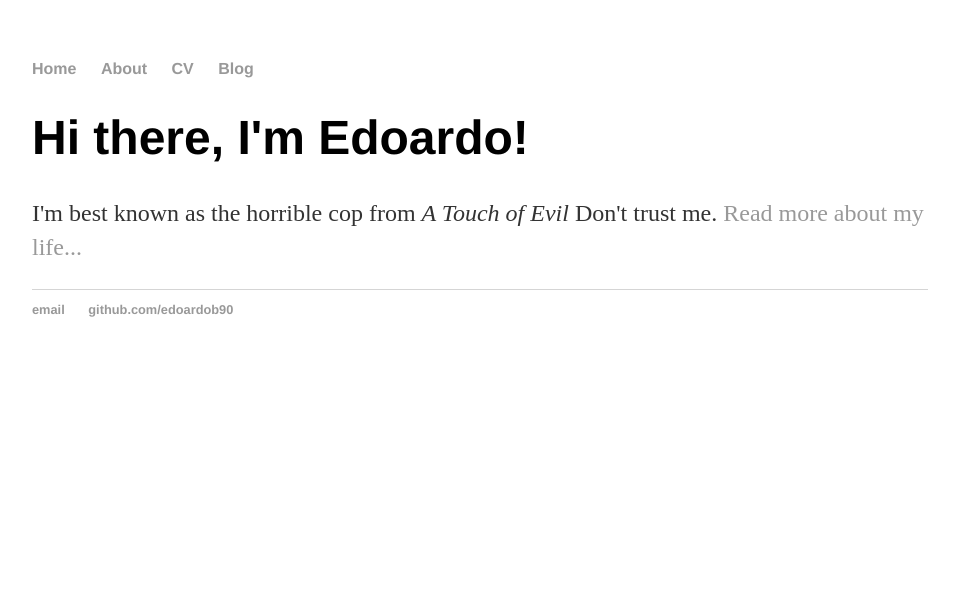
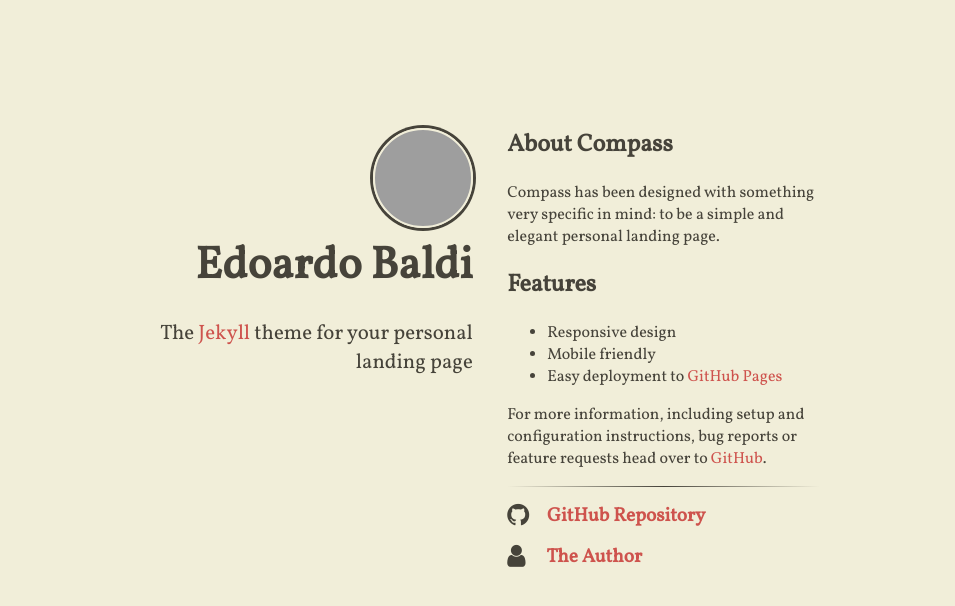
Before and after one commit to edoardob90/edoardob90.github.io, a Jekyll site: the page built from index.html, in a window 1280 px wide. Shown: the top 606 px of the page, without its empty margins (160-1115 px from the left). Built offline with Jekyll 4.4.1, drawn with Linux system fonts in a browser that asks for light colours; nearby versions of some CDN libraries; grey boxes are pictures that could not be loaded.

Commit message:
Updating theme to 'compass'

```diff
--- a/_config.yaml
+++ b/_config.yaml
@@ -1,2 +1,28 @@
+# base configuration
 name: Edoardo Baldi
 markdown: kramdown
+highlighter: rouge
+
+# compass configuration
+compass:
+  # an avatar or logo (optional)
+  logo: "/images/compass.png"
+  # author will appear under the avatar (optional)
+  author: "Edoardo Baldi"
+  # tagline will appear under the title (optional)
+  tagline: "The <a href='http://jekyllrb.com'>Jekyll</a> theme for your personal landing page"
+  # if include_content is true, the contents of the content.html include will be
+  # added right above the generated item list, if present
+  include_content: true
+  # if include_analytics is true, the content of the analytics.html include will
+  # be added at the end of the <head> section. You can add your Google Analytics
+  # Tracking Code to that file.
+  include_analytics: false
+  # Twitter @username (as defined by the Twitter Card specs)
+  twitter: "compass"
+
+# permalinks
+permalink: pretty
+
+# exclude
+exclude: ["CNAME", "Gemfile", "Gemfile.lock", "LICENSE", "README.md"]
--- /dev/null
+++ b/_includes/analytics.html
@@ -0,0 +1,2 @@
+<!-- Here you can add your Google Analytics Tracking code. If you do so, do not
+forget to set the include_analytics attribute to true on the _config.yml file -->
--- /dev/null
+++ b/_includes/content.html
@@ -0,0 +1,24 @@
+<h2>About Compass</h2>
+<p>Compass has been designed with something very specific in mind: to be a simple and elegant personal landing page.</p>
+
+<h2>Features</h2>
+<ul>
+  <li>Responsive design</li>
+  <li>Mobile friendly</li>
+  <li>Easy deployment to <a href="https://pages.github.com/">GitHub Pages</a></li>
+</ul>
+
+<p>For more information, including setup and configuration instructions, bug reports or feature requests head over to <a href="https://github.com/excentris/compass">GitHub</a>.</p>
+
+<hr />
+
+<ul class="fa-ul main-list">
+  <li class="main-list-item">
+    <span class="fa fa-github fa-lg main-list-item-icon"></span>
+    <a href="https://github.com/excentris/compass">GitHub Repository</a>
+  </li>
+  <li class="main-list-item">
+    <span class="fa fa-user fa-lg main-list-item-icon"></span>
+    <a href="http://excentris.net">The Author</a>
+  </li>
+</ul>
--- /dev/null
+++ b/_includes/head.html
@@ -0,0 +1,43 @@
+<head>
+  <meta http-equiv="content-type" content="text/html; charset=utf-8">
+  <meta name="viewport" content="width=device-width, initial-scale=1.0">
+  <title>{% if site.compass.author %}{{ site.compass.author }} &#8226; {% endif %}{{ site.compass.tagline | strip_html }}</title>
+
+  <link rel="apple-touch-icon" href="{{ site.baseurl }}{{ site.compass.logo }}"/>
+  <link rel="shortcut icon" sizes="16x16 24x24 32x32 48x48 64x64" href="{{ site.url }}{{ site.baseurl }}/favicon.ico" />
+
+  <link rel="stylesheet" href="{{ site.baseurl }}/assets/normalize.css">
+  <link rel="stylesheet" href="{{ site.baseurl }}/assets/main.css">
+  <link href="//maxcdn.bootstrapcdn.com/font-awesome/4.2.0/css/font-awesome.min.css" rel="stylesheet">
+  <link href='https://fonts.googleapis.com/css?family=Vollkorn' rel='stylesheet' type='text/css'>
+
+  <link rel="canonical" href="{{ site.url }}{{ site.baseurl }}{{ page.url }}">
+
+  <meta name="author" content="{{ site.compass.author }}">
+  <meta name="description" content="{{ site.compass.tagline }}"/>
+
+  <!-- Open Graph tags -->
+  <meta property="og:type" content="website"/>
+  <meta property="og:title" content="{{ site.compass.tagline }}"/>
+  <meta property="og:url" content="{{ site.url }}{{ site.baseurl }}{{ page.url }}"/>
+  <meta property="og:image" content="{{ site.url }}{{ site.baseurl }}{{ site.compass.logo }}"/>
+  <meta property="og:description" content="{{ site.compass.description }}"/>
+  <meta property="og:site_name" content="{{ site.compass.tagline }}">
+
+  <!-- Twitter Card tags -->
+  <meta name="twitter:card" content="summary">
+  <meta name="twitter:title" content="{{ site.compass.tagline }}">
+  {% if site.twitter.site %}
+  <meta name="twitter:site" content="{{ site.twitter.site }}">
+  {% endif %}
+  {% if site.twitter.creator %}
+  <meta name="twitter:creator" content="{{ site.twitter.creator }}">
+  {% endif %}
+  <meta name="twitter:url" content="{{ site.url }}{{ site.baseurl }}{{ page.url }}">
+  <meta name="twitter:description" content="{{ site.compass.description }}">
+  <meta name="twitter:image:src" content="{{ site.url }}{{ site.baseurl }}{{ site.compass.logo }}">
+
+  {% if site.compass.include_analytics %}
+  {% include analytics.html %}
+  {% endif %}
+</head>
--- /dev/null
+++ b/_layouts/base.html
@@ -0,0 +1,9 @@
+<!DOCTYPE html>
+<html>
+  {% include head.html %}
+  <body>
+
+  {{ content }}
+
+  </body>
+</html>
--- /dev/null
+++ b/assets/main.scss
@@ -0,0 +1,150 @@
+---
+---
+
+$text-color: #46433A;
+$anchor-text-color: #CE534D;
+$background-color: #F1EED9;
+
+body {
+	font-family: 'Vollkorn', serif;
+	color: $text-color;
+	background-color: $background-color;
+}
+
+header,
+main {
+	padding: 0 20px;
+}
+
+/*** wrapper div for both header and main ***/
+.wrapper {
+	margin-top: 10%;
+}
+
+/*** anchor tags ***/
+a:link,
+a:visited,
+a:hover,
+a:active {
+	color: $anchor-text-color;
+	text-decoration: none;
+}
+
+a:hover {
+	text-decoration: underline;
+}
+
+
+/*** main content list ***/
+.main-list-item {
+	font-weight: bold;
+	font-size: 1.2em;
+	margin: 0.8em 0;
+}
+
+/* override the left margin added by font awesome for the main content list,
+since it must be aligned with the content */
+.fa-ul.main-list {
+	margin-left: 0;
+}
+
+/* list icons */
+.main-list-item-icon {
+	width: 36px;
+	color: $text-color;
+}
+
+/*** logo ***/
+.logo-container {
+	text-align: center;
+}
+
+.logo {
+	width: 96px;
+	height: 96px;
+	display: inline-block;
+	background-size: cover;
+	border-radius: 50%;
+	-moz-border-radius: 50%;
+	border: 2px solid $background-color;
+	box-shadow: 0 0 0 3px $text-color;
+}
+
+/*** author ***/
+.author-container h1 {
+	font-size: 2.8em;
+	margin-top: 0;
+	margin-bottom: 0;
+	text-align: center;
+}
+
+/*** tagline ***/
+.tagline-container p {
+	font-size: 1.3em;
+	text-align: center;
+	margin-bottom: 2em;
+}
+
+/******/
+hr {
+	border: 0;
+	height: 1px;
+	background-image: -webkit-linear-gradient(left, rgba(0,0,0,0), $text-color, rgba(0,0,0,0));
+	background-image: -moz-linear-gradient(left, rgba(0,0,0,0), $text-color, rgba(0,0,0,0));
+	background-image: -ms-linear-gradient(left, rgba(0,0,0,0), $text-color, rgba(0,0,0,0));
+	background-image: -o-linear-gradient(left, rgba(0,0,0,0), $text-color, rgba(0,0,0,0));
+}
+
+/*** footer ***/
+footer {
+	position: fixed;
+	bottom: 0;
+	right: 0;
+	height: 20px;
+}
+
+.poweredby {
+	font-family: "Arial Narrow", Arial;
+	font-size: 0.6em;
+	line-height: 0.6em;
+	padding: 0 5px;
+}
+
+/*** media queries ***/
+/* X-Small devices (phones, 480px and up) */
+@media (min-width: 480px) {
+	/* wrapper stays 480px wide past 480px wide and is kept centered */
+	.wrapper {
+		width: 480px;
+		margin: 10% auto 0 auto;
+	}
+}
+
+/* All other devices (768px and up) */
+@media (min-width: 768px) {
+	/* past 768px the layout is changed and the wrapper has a fixed width of 680px
+	to accomodate both the header column and the content column */
+	.wrapper {
+		width: 680px;
+	}
+
+	/* the header column stays left and has a dynamic width with all contents
+	aligned right */
+	header {
+		float: left;
+		width: 46%;
+		text-align: right;
+	}
+
+	.author-container h1,
+	.logo-container,
+	.tagline-container p {
+		text-align: right;
+	}
+
+	main {
+		width: 46%;
+		margin-left: 54%;
+		padding: 0;
+	}
+}
--- a/index.html
+++ b/index.html
@@ -1,8 +1,28 @@
 ---
-layout: default
-title: My home, and super-personal webpage
+layout: base
+title: Home (personal) webpage
 ---
-<div class="blurb">
-	<h1>Hi there, I'm Edoardo!</h1>
-	<p>I'm best known as the horrible cop from <em>A Touch of Evil</em> Don't trust me. <a href="/about">Read more about my life...</a></p>
-</div><!-- /.blurb -->
+<div class="wrapper">
+    <header>
+        {% if site.compass.logo %}
+        <div class="logo-container">
+          <a class="logo" href="{{ page.baseurl }}" style="background-image: url('{{ site.baseurl }}{{ site.compass.logo }}')"></a>
+        </div>
+        {% endif %}
+
+        {% if site.compass.author %}
+        <div class="author-container"><h1>{{ site.compass.author }}</h1></div>
+        {% endif %}
+
+        {% if site.compass.tagline %}
+        <div class="tagline-container"><p>{{ site.compass.tagline }}</p></div>
+        {% endif %}
+    </header>
+    <main>
+      {% if site.compass.include_content %}
+      <div class="content">
+        {% include content.html %}
+      </div>
+      {% endif %}
+    </main>
+</div>
```
Also changed, not shown: assets/normalize.css (added).
